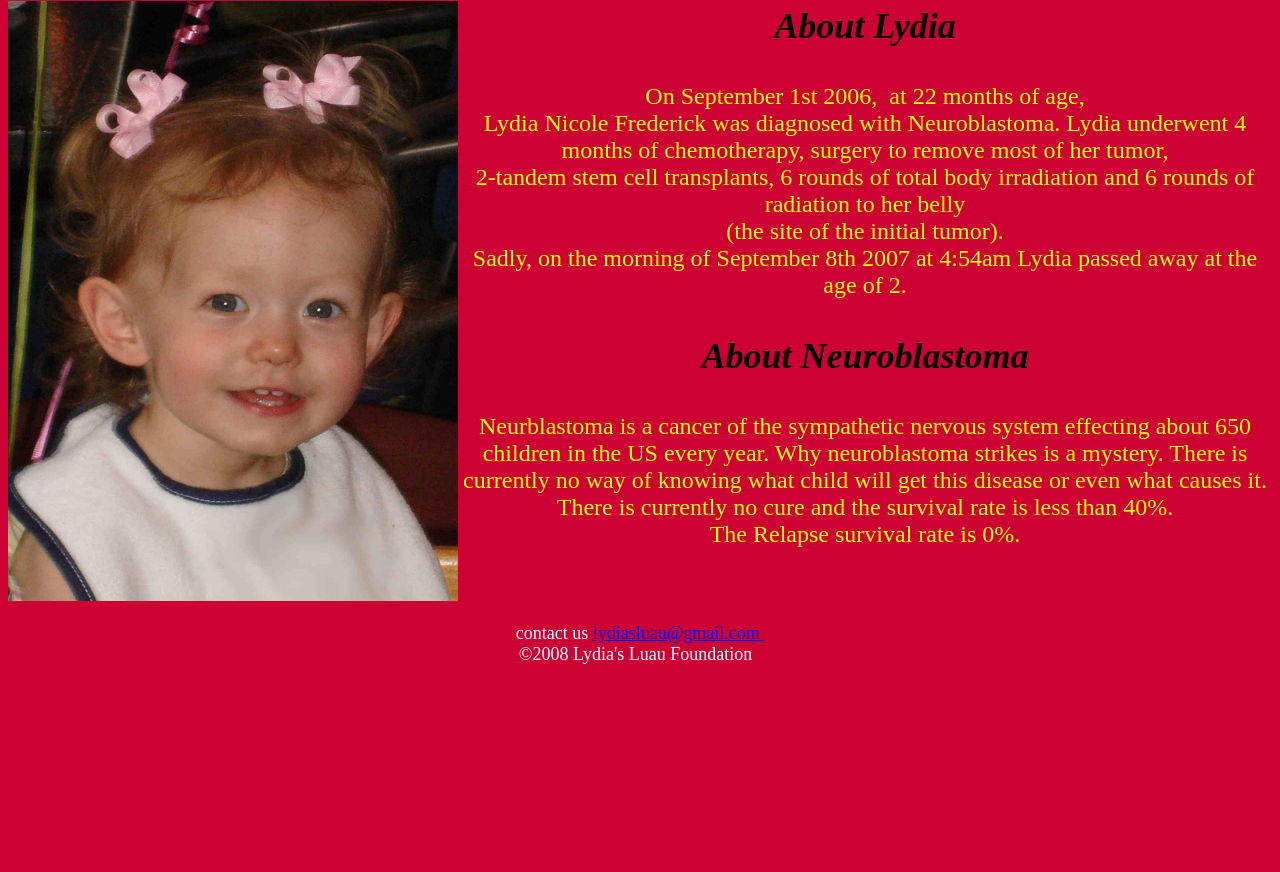
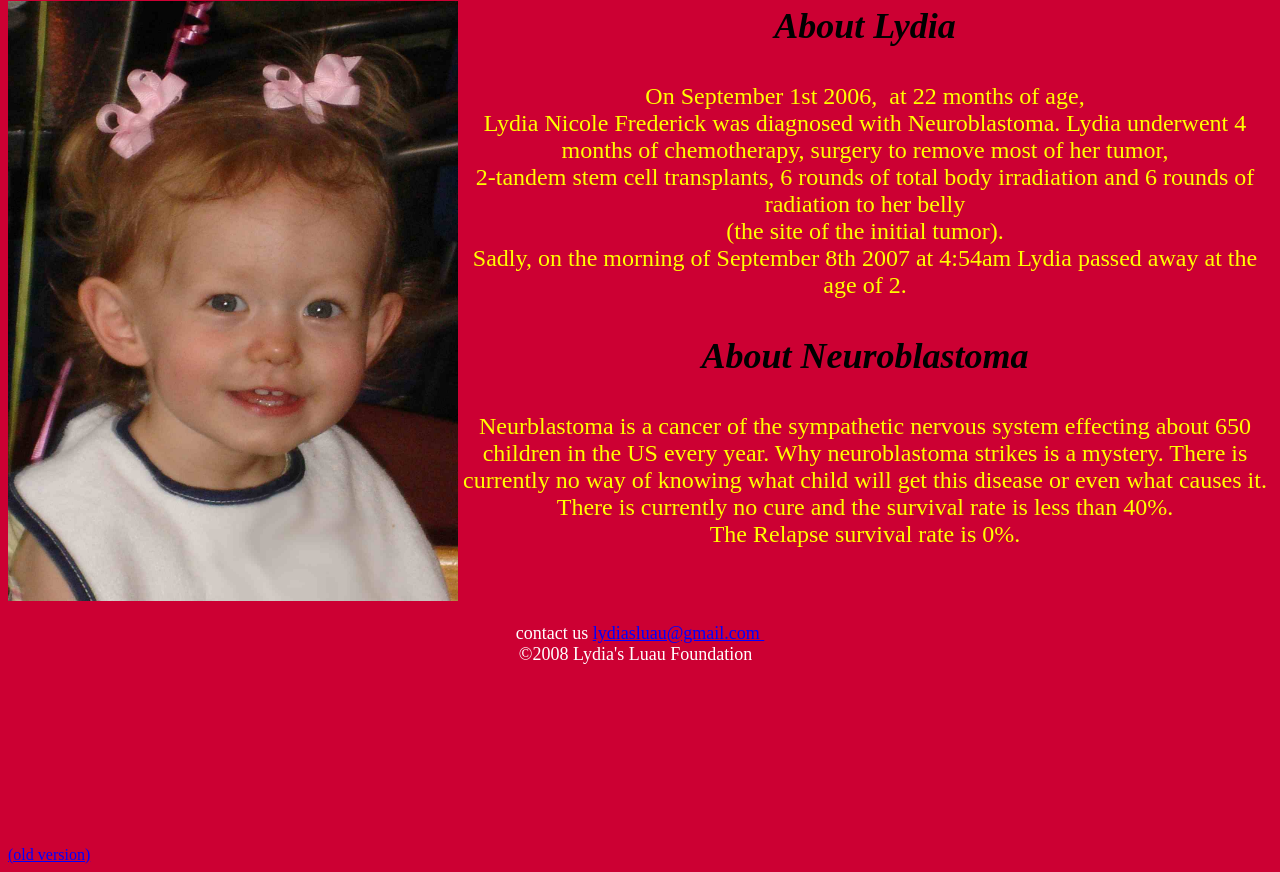
Before and after one commit to lydiasluau/lydiasluau.github.io, a plain HTML site: page Lydia's Luau.html in a window 1280 px wide. Shown: the part 708-1580 px from the top of the page. Before the commit the page ends 1554 px from the top, so only its background shows below. Drawn offline with Linux system fonts and the light colour scheme.

Commit message:
Add files via upload

```diff
--- a/Lydia's Luau.html
+++ b/Lydia's Luau.html
@@ -70,5 +70,6 @@ Relapse survival rate is 0%. </p>
 <p align="center" class="style11">&nbsp;</p>
 <p align="center" class="style21">&nbsp;</p>
 
+<a href="Lydia's%20Luau2.html">(old version)</a>
 
 </body></html>
```
